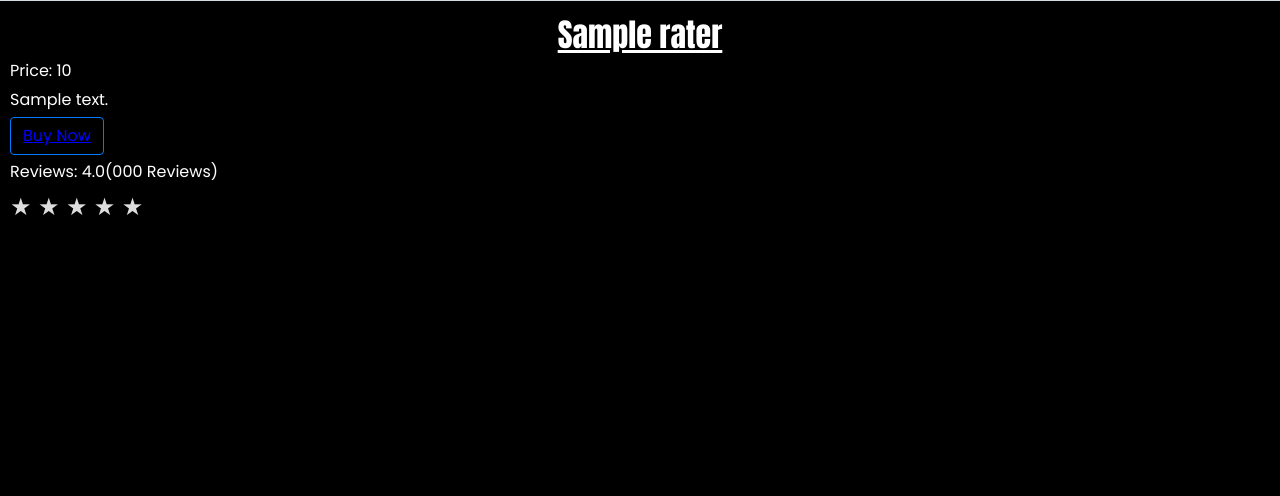
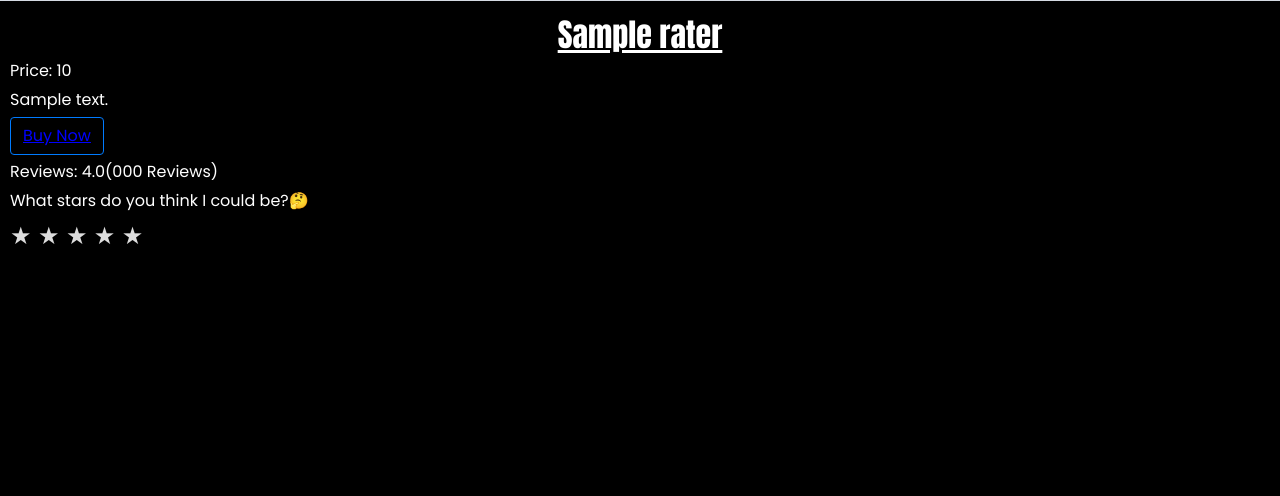
Before and after one commit to SujalSuryawanshi/Assanj, a Django app: template templates/rater_list.html in a window 1280 px wide. Shown: the part 399-895 px from the top of the page. Run offline with Django 5.2, Linux system fonts and the light colour scheme; the template is opened without the code that fills it: most values are stand-ins (such as "Sample title", 1, 10 or a date in 2020); grey boxes marked "Sample" are stand-in pictures; some web fonts are replaced.

Commit message:
Update rater_list.html

```diff
--- a/templates/rater_list.html
+++ b/templates/rater_list.html
@@ -19,6 +19,7 @@
             <a href="{{ rater.aff_link }}" target="_blank" class='btn btn-outline-primary'>Buy Now</a>
             <p id="rating-{{ rater.id }}">Reviews: {{ rater.average_rating|floatformat:1 }}({{ rater.number_of_reviews }} Reviews)</p>
             <!-- Five-Star Rating -->
+            <p>What stars do you think I could be?🤔</p>
             <div class="star-rating" id="star-rating-{{ rater.id }}">
                 {% for i in "12345" %}
                 <span class="star" data-value="{{ forloop.counter }}" onclick="rateRater({{ rater.id }}, {{ forloop.counter }})">
```
